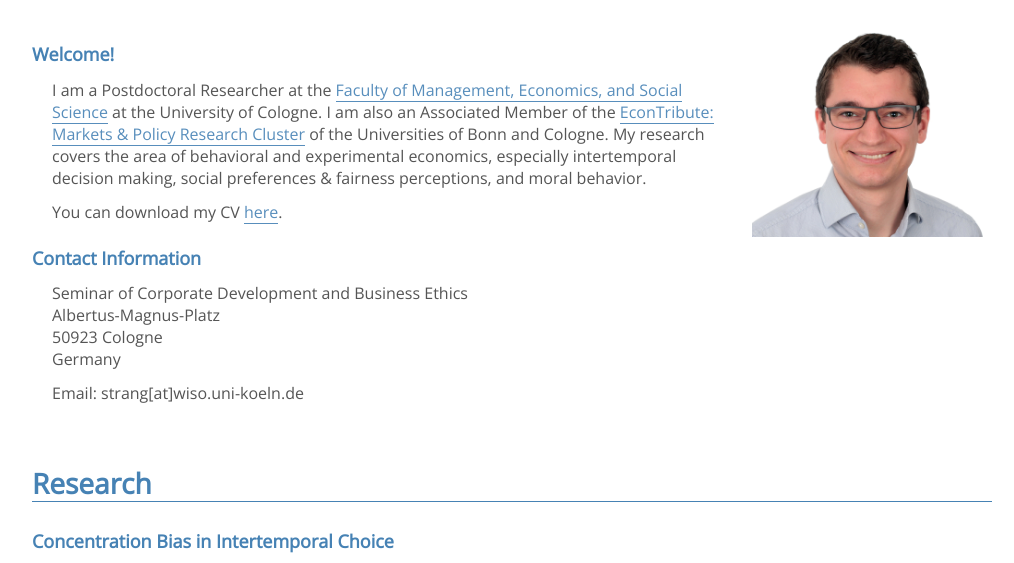
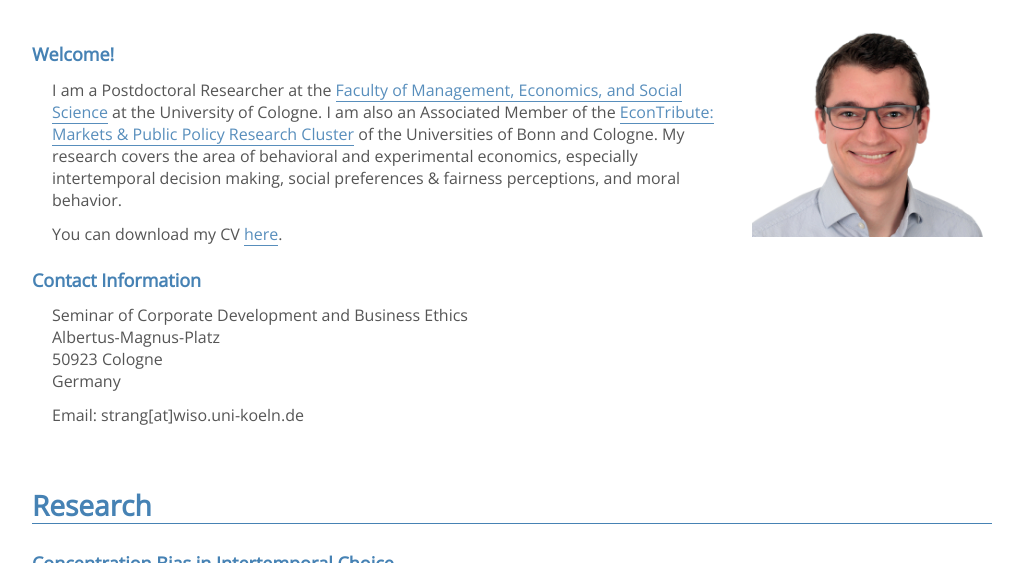
Before and after one commit to louisstrang/louisstrang.github.io, a plain HTML site: page index.html in a window 1280 px wide. Shown: the part 172-735 px from the top of the page, without its empty margins (128-1142 px from the left). Drawn offline with nearby package versions, Linux system fonts and the light colour scheme.

Commit message:
updated CV

```diff
--- a/index.html
+++ b/index.html
@@ -182,7 +182,7 @@
 			 <div class="row">
 			 	<div class="left">
 			 		<h4> Welcome! </h4>
-			 		<p> I am a Postdoctoral Researcher at the <a href="https://www.codebe.uni-koeln.de/en" title="Faculty of Management, Economics, and Social Science" target="_blank">Faculty of Management, Economics, and Social Science</a> at the University of Cologne. I am also an Associated Member of the <a href ="https://selten.institute/econtribute/" title="EconTribute: Markets & Policy Research Cluster"target="_blank">EconTribute: Markets & Policy Research Cluster</a> of the Universities of Bonn and Cologne. My research covers the area of behavioral and experimental economics, especially intertemporal decision making, social preferences & fairness perceptions, and moral behavior. </p>
+			 		<p> I am a Postdoctoral Researcher at the <a href="https://www.codebe.uni-koeln.de/en" title="Faculty of Management, Economics, and Social Science" target="_blank">Faculty of Management, Economics, and Social Science</a> at the University of Cologne. I am also an Associated Member of the <a href ="https://selten.institute/econtribute/" title="EconTribute: Markets & Public Policy Research Cluster"target="_blank">EconTribute: Markets & Public Policy Research Cluster</a> of the Universities of Bonn and Cologne. My research covers the area of behavioral and experimental economics, especially intertemporal decision making, social preferences & fairness perceptions, and moral behavior. </p>
 			 		<p><p class="center">You can download my CV <a href="https://github.com/louisstrang/louisstrang.github.io/raw/master/CV_LStrang.pdf">here</a>.</p>
 
 			 		<h4> Contact Information </h4>
```
Also changed, not shown: 2 other files.
